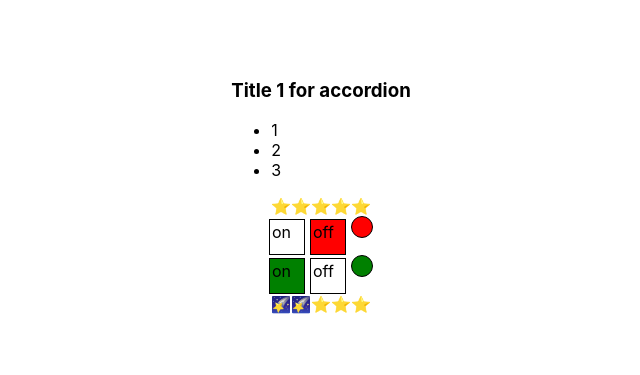
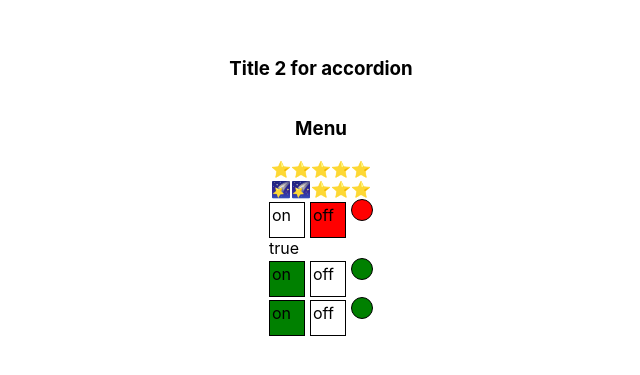
Before and after one commit to eliseevais/repeat-react-kabzda, a React (Create React App) app: page / in a window 1280 px wide. Shown: the part 213-588 px from the top of the page, without its empty margins (319-959 px from the left). Built offline with nearby package versions, Linux system fonts and the light colour scheme.

Commit message:
sprint 01 week 04: callback part 2

```diff
--- a/src/App.tsx
+++ b/src/App.tsx
@@ -3,24 +3,37 @@ import {Rating, RatingValueType} from "./components/Rating/Rating";
 import {useState} from "react";
 import {UncontrolledRating} from "./components/Rating/UncontrolledRating";
 import {Accordion} from "./components/Accordion/Accordion";
-import {SelfControlledOnOff} from "./components/OnOff/SelfControlledOnOff";
+import {UnControlledOnOff} from "./components/OnOff/UnControlledOnOff";
 import {AppControlledOnOff} from "./components/OnOff/AppControlledOnOff";
+import {DimychControlledOnOff} from "./components/OnOff/DimychControlledOnOff";
+import {UncontrolledAccordion} from "./components/Accordion/UncontrolledAccordion";
 
 function App() {
 
   let [ratingValue, setRatingValue] = useState<RatingValueType>(2);
-  let [accordionCollapsed, setAccordionCollapsed] = useState<boolean>(false);
+  let [accordionCollapsed, setAccordionCollapsed] = useState<boolean>(true);
   let [status, setStatus] = useState<boolean>(true);
+  let [statusDimych, setStatusDimych] = useState<boolean>(true);
+  let [switchOn, setSwitchOn] = useState<boolean>(true);
+
+  const onChangeHandler = () => {
+    setAccordionCollapsed(!accordionCollapsed)
+  }
 
   return (
     <div className="App">
-      <Accordion title={"Title 1 for accordion"}
+
+      {/*<Accordion title={"Title 1 for accordion"}*/}
+      {/*           collapsed={accordionCollapsed}*/}
+      {/*           setAccordionCollapsed={setAccordionCollapsed}*/}
+      {/*/>*/}
+
+      <Accordion title={"Title 2 for accordion"}
                  collapsed={accordionCollapsed}
-                 setAccordionCollapsed={setAccordionCollapsed}
+                 onChange={onChangeHandler}
       />
-      {/*<Accordion title={"Title 2 for accordion"} collapsed={false}/>*/}
 
-      {/*<UncontrolledAccordion title={"Menu"}/>*/}
+      <UncontrolledAccordion title={"Menu"}/>
       {/*<UncontrolledAccordion title={"Users"}/>*/}
 
       {/*<Rating value={0}/>*/}
@@ -30,14 +43,20 @@ function App() {
       {/*<Rating value={4}/>*/}
       {/*<Rating value={5}/>*/}
 
-      <UncontrolledRating />
+      <div>
+        <UncontrolledRating/>
+        <Rating value={ratingValue} onClick={setRatingValue}/>
+      </div>
 
-      {/*<SelfControlledOnOff />*/}
-      <SelfControlledOnOff />
-      <AppControlledOnOff status={status} setStatus={setStatus} />
-
-
-      <Rating value={ratingValue} onClick={setRatingValue}/>
+      <div>
+        <UnControlledOnOff onChange={setSwitchOn}/>{switchOn.toString()}
+      </div>
+      <div>
+        <AppControlledOnOff status={status} setStatus={setStatus}/>
+        <DimychControlledOnOff statusDimych={statusDimych} onChange={(statusDimych: boolean) => {
+          setStatusDimych(statusDimych)
+        }}/>
+      </div>
 
     </div>
   );
--- a/src/components/Accordion/Accordion.tsx
+++ b/src/components/Accordion/Accordion.tsx
@@ -1,13 +1,15 @@
 type AccordionPropsType = {
   title: string
   collapsed: boolean
-  setAccordionCollapsed: (collapsed: boolean) => void
+  onChange: () => void
 }
 
-export const Accordion = ({title,collapsed,setAccordionCollapsed}: AccordionPropsType) => {
+export const Accordion = ({title, collapsed, onChange}: AccordionPropsType) => {
   return (
     <div>
-      <AccordionTitle title={title} collapsed={collapsed} setAccordionCollapsed={setAccordionCollapsed}/>
+      <AccordionTitle title={title}
+                      onChange={onChange}
+      />
       {!collapsed && <AccordionBody/>}
     </div>
   )
@@ -15,13 +17,13 @@ export const Accordion = ({title,collapsed,setAccordionCollapsed}: AccordionProp
 
 type AccordionTitlePropsType = {
   title: string
-  collapsed: boolean
-  setAccordionCollapsed: (collapsed: boolean) => void
+  onChange: () => void
 }
 
-const AccordionTitle = ({title, collapsed, setAccordionCollapsed}: AccordionTitlePropsType) => {
+const AccordionTitle = (
+  {title, onChange}: AccordionTitlePropsType) => {
   return (
-    <h3 onClick={() => setAccordionCollapsed(!collapsed)}>{title}</h3>
+    <h3 onClick={onChange}>{title}</h3>
   )
 }
 
--- /dev/null
+++ b/src/components/OnOff/DimychControlledOnOff.tsx
@@ -0,0 +1,42 @@
+type OnOffPropsType = {
+  statusDimych: boolean
+  onChange: (statusDimych: boolean) => void
+}
+
+export const DimychControlledOnOff = ({statusDimych, onChange}: OnOffPropsType) => {
+
+  const onStyle = {
+    width: '30px',
+    height: '30px',
+    border: '1px solid black',
+    display: 'inline-block',
+    padding: '2px',
+    backgroundColor: statusDimych ? 'green' : 'white'
+  }
+  const offStyle = {
+    width: '30px',
+    height: '30px',
+    border: '1px solid black',
+    display: 'inline-block',
+    marginLeft: '5px',
+    padding: '2px',
+    backgroundColor: statusDimych ? 'white' : 'red'
+  }
+  const indicatorStyle = {
+    width: '20px',
+    height: '20px',
+    borderRadius: '50%',
+    border: '1px solid black',
+    display: 'inline-block',
+    marginLeft: '5px',
+    backgroundColor: statusDimych ? 'green' : 'red'
+  }
+
+  return (
+    <div>
+      <div style={onStyle} onClick={() => {onChange(true)}}>on</div>
+      <div style={offStyle} onClick={() => onChange(false)}>off</div>
+      <div style={indicatorStyle}></div>
+    </div>
+  )
+}
--- a/src/components/OnOff/SelfControlledOnOff.tsx
+++ b/src/components/OnOff/UnControlledOnOff.tsx
@@ -1,10 +1,10 @@
 import {useState} from "react";
 
 type OnOffPropsType = {
-  // status: boolean
+  onChange: (switchOn: boolean) => void;
 }
 
-export const SelfControlledOnOff = (props: OnOffPropsType) => {
+export const UnControlledOnOff = ({onChange}: OnOffPropsType) => {
   const [status, setStatus] = useState(false)
 
   const onStyle = {
@@ -38,10 +38,20 @@ export const SelfControlledOnOff = (props: OnOffPropsType) => {
     setStatus(!status)
   }
 
+  const onClickedHandler = () => {
+    setStatus(true)
+    onChange(true)
+  }
+
+  const offClickedHandler = () => {
+    setStatus(false)
+    onChange(false)
+  }
+
   return (
     <div>
-      <div style={onStyle} onClick={onClickHandler}>on</div>
-      <div style={offStyle} onClick={onClickHandler}>off</div>
+      <div style={onStyle} onClick={onClickedHandler}>on</div>
+      <div style={offStyle} onClick={offClickedHandler}>off</div>
       <div style={indicatorStyle} onClick={onClickHandler}></div>
     </div>
   )
```
